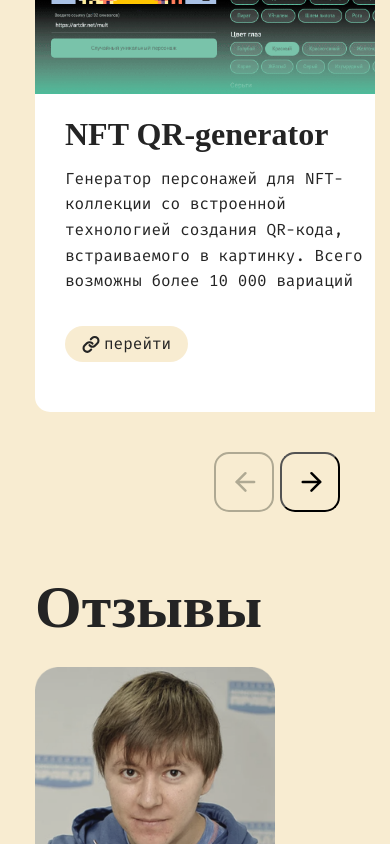
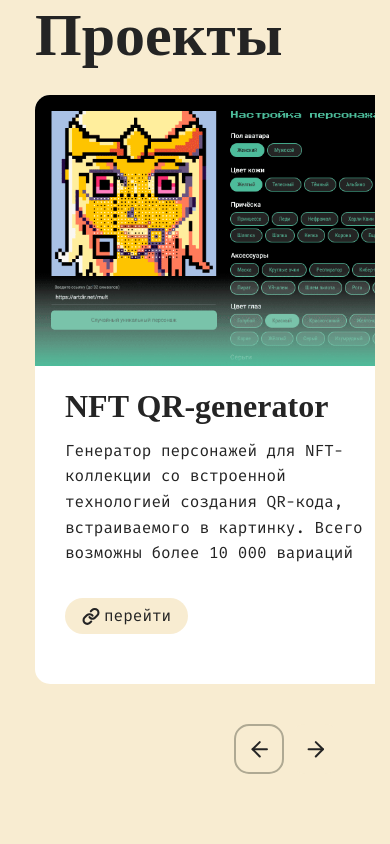
Before and after one commit to ArtDir/zrussa, a website built with webpack: page src/index.html in a window 390 px wide. Shown: the part 1156-2000 px from the top of the page. Built offline with nearby package versions, Linux system fonts and the light colour scheme; files whose address does not match are found by name.

Commit message:
fix: Scss slider buttons for mobile

```diff
--- a/js/modules/slider.js
+++ b/js/modules/slider.js
@@ -37,6 +37,12 @@ const initSlider = () => {
 	};
 
 	const updateUI = () => {
+		// Применяем плавную анимацию для мобильных устройств
+		if (window.innerWidth <= 767) {
+			elements.items.style.transition = 'margin-left 0.3s ease-out';
+		} else {
+			elements.items.style.transition = 'margin-left 0.3s ease';
+		}
 		elements.items.style.marginLeft = `${currentOffset}px`;
 		elements.prevBtn.classList.toggle(
 			'projects__slider-button--inactive',
--- a/styles/blocks/_hero.scss
+++ b/styles/blocks/_hero.scss
@@ -66,6 +66,10 @@
 
 	&__description p {
 		margin-bottom: 0;
+
+		@include mobile {
+			min-height: 10em;
+		}
 	}
 }
 
--- a/styles/blocks/_projects.scss
+++ b/styles/blocks/_projects.scss
@@ -18,12 +18,32 @@
 		@include square(60px);
 
 		-webkit-tap-highlight-color: transparent;
-		-tap-highlight-color: transparent;
+		-webkit-touch-callout: none;
+		-webkit-user-select: none;
+		user-select: none;
+		outline: none;
+		appearance: none;
+		border: none;
 
 		background-color: var(--primary-color);
 		border-radius: var(--border-radius-card);
 		transition: background-color var(--transition-duration) ease;
 		cursor: pointer;
+
+		// Адаптивные стили для мобильных устройств
+		@media (max-width: 767px) {
+			@include square(50px);
+
+			svg {
+				width: 30px;
+				height: 30px;
+				padding-top: 5px;
+			}
+
+			svg path {
+				stroke: var(--primary-dark) !important;
+			}
+		}
 
 		svg {
 			padding-top: 7px;
@@ -86,6 +106,13 @@
 		gap: 18px;
 		scroll-snap-type: x mandatory;
 		overflow-x: visible;
-		transition: var(--transition-duration) ease;
+		transition: margin-left var(--transition-duration) ease;
+	}
+
+	// Адаптивные стили для мобильных устройств
+	@media (max-width: 767px) {
+		&__items {
+			gap: 12px;
+		}
 	}
 }
```
